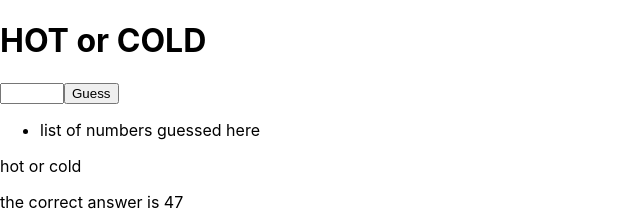
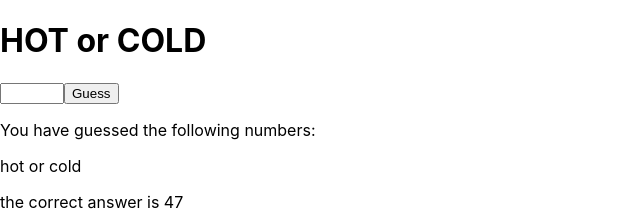
Before and after one commit to lbox87/hot-cold, a React (Create React App) app: page / in a window 1280 px wide. Shown: the top 210 px of the page, without its empty margins (0-640 px from the left). Built offline with nearby package versions, Linux system fonts and the light colour scheme.

Commit message:
guesses displayed

```diff
--- a/src/components/guessed-numbers.js
+++ b/src/components/guessed-numbers.js
@@ -1,12 +1,19 @@
 import React from 'react';
 // import './guessed-numbers.css';
 
-export default function GuessedNumbers(props) {
-  return (
-    <div>
-        <ul>
-            <li>list of numbers guessed here</li>
-        </ul>
-    </div>
-  );
+export default class GuessedNumbers extends React.Component {
+    constructor(props) {
+        super(props);
+        this.state = {
+        }
+    }
+    render() {
+        let numbers = this.props.numbers.join(", ");
+        return (
+        <div>
+            <p>You have guessed the following numbers:</p>
+            <p>{numbers}</p>
+        </div>
+        );
+    }
 }
--- a/src/components/user-guess.js
+++ b/src/components/user-guess.js
@@ -12,48 +12,25 @@ export default class UserGuess extends React.Component {
     }
     submitNumber = (event) => {
         event.preventDefault();
-        console.log(this.input.value)
         this.setState({alreadyGuessed: ""})
         let currentNumbers = this.state.numbersGuessed;
-        console.log(currentNumbers.includes(this.input.value))
         if (currentNumbers.includes(this.input.value)) {
-            this.setState({alreadyGuessed: "You already guessed this number!"})
+            this.setState({alreadyGuessed: "You already guessed this number! Try again!"})
         }
         else {currentNumbers.push(this.input.value)}
-
         this.setState({numbersGuessed: currentNumbers})
-        console.log(this.state.numbersGuessed)
-
-        // if (this.props.onMakeGuess) {
-        //     const value = this.input.value;
-        //     this.props.onMakeGuess(value);
-        // }
-        // this.input.value = '';
-        // this.input.focus();
     }
 
     render() {
         return (
             <div>
                 <form onSubmit={this.submitNumber}>
-                    <input
-                        type="number"
-                        id="userGuess"
-                        min="1"
-                        max="100"
-                        ref={input => (this.input = input)}
-                        required
-                    />
-                    <button
-                        type="submit"
-                        id="guessButton"
-                        className="button"
-                    >
-                        Guess
-          </button>
+                    <input type="number" id="userGuess" min="1" max="100" ref={input => (this.input = input)} required/>
+                    <button type="submit" id="guessButton" className="button">Guess</button>
                 </form>
-                <GuessedNumbers />
                 <p>{this.state.alreadyGuessed}</p>
+                <GuessedNumbers numbers={this.state.numbersGuessed}/>
+
             </div>
         );
     }
```
